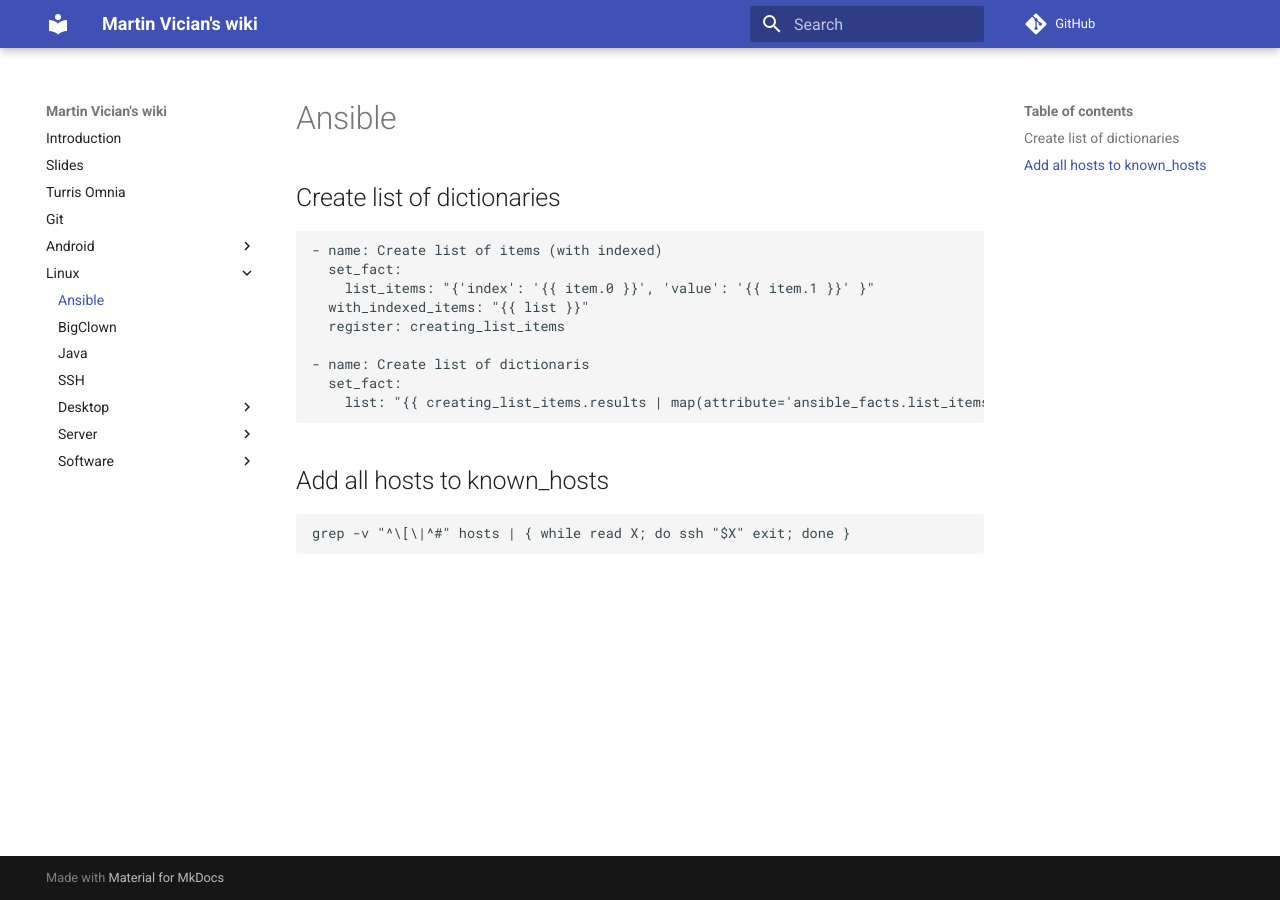
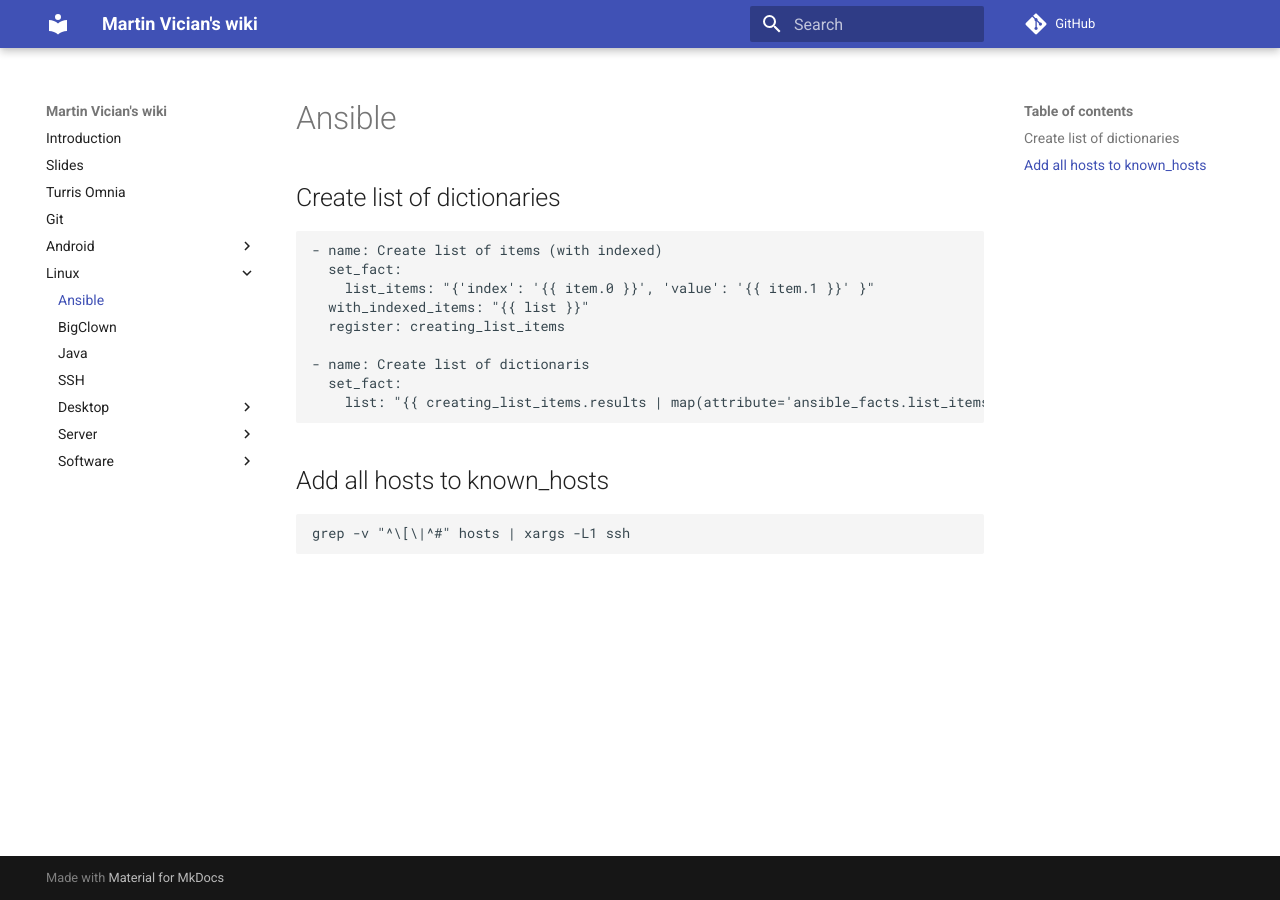
Before and after one commit to vician/wiki, an MkDocs documentation site: the page built from docs/Linux/Ansible.md, in a window 1280 px wide. Built offline with MkDocs 1.6.1 and Material for MkDocs 9.7.7, drawn with Linux system fonts in a browser that asks for light colours; comment, search, counter and statistics services are not loaded.

Commit message:
fixed known hosts

```diff
--- a/docs/Linux/Ansible.md
+++ b/docs/Linux/Ansible.md
@@ -12,4 +12,4 @@
 
 ## Add all hosts to known_hosts
 
-	grep -v "^\[\|^#" hosts | { while read X; do ssh "$X" exit; done }
+	grep -v "^\[\|^#" hosts | xargs -L1 ssh
```
Also changed, not shown: docs/Linux/Desktop/Ubuntu.md (+3 -0 lines).
